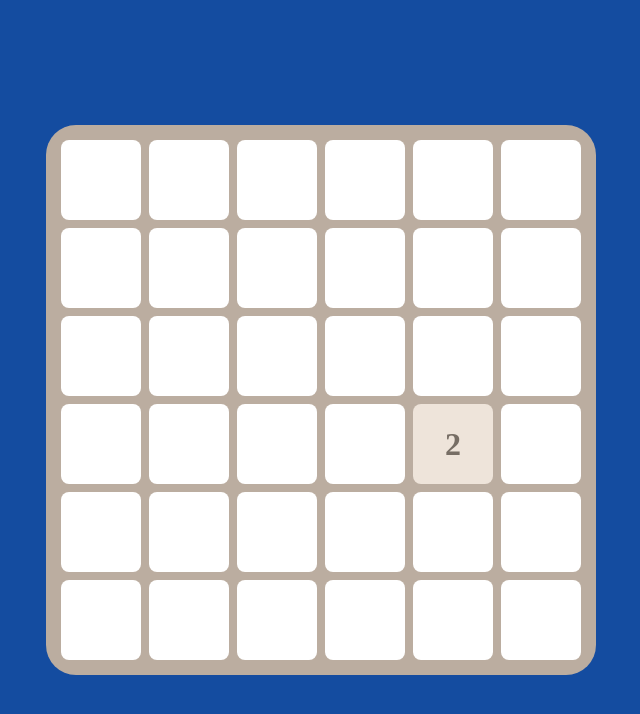
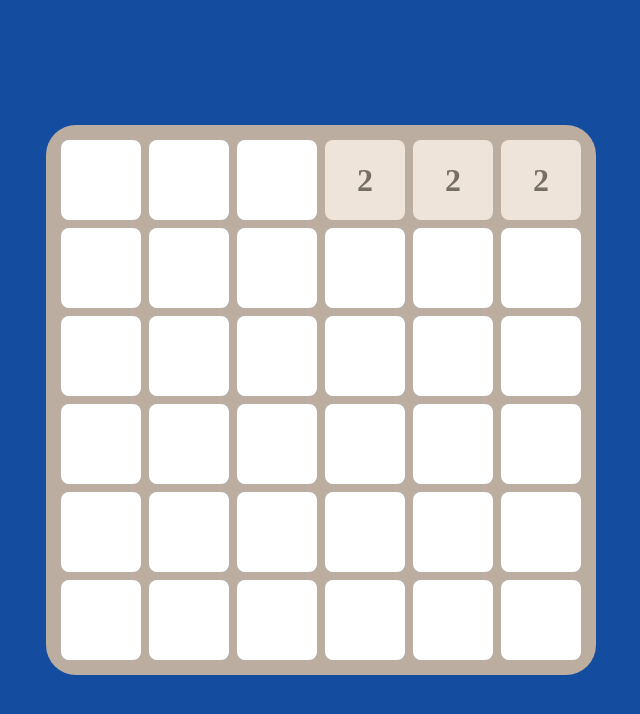
Before and after one commit to Heisenburn/2048-game, a React (Vite) app: page / in a window 1280 px wide. Shown: the top 714 px of the page, without its empty margins (319-959 px from the left). Built offline with nearby package versions, Linux system fonts and the light colour scheme.

Commit message:
refactor

```diff
--- a/src/Components/Game/Game.jsx
+++ b/src/Components/Game/Game.jsx
@@ -12,7 +12,15 @@ import {
 const INITIAL_BOARD = generateInitialBoard();
 
 export const Game = () => {
-  const [board, setBoard] = useState(INITIAL_BOARD);
+  //debug by setting initial board to a specific board
+  const [board, setBoard] = useState([
+    [null, null, null, 2, 2, 2],
+    [null, null, null, null, null, null],
+    [null, null, null, null, null, null],
+    [null, null, null, null, null, null],
+    [null, null, null, null, null, null],
+    [null, null, null, null, null, null],
+  ]);
 
   const handleKeyDown = (event) => {
     let timeoutId;
@@ -25,7 +33,7 @@ export const Game = () => {
       timeoutId = setTimeout(() => {
         const newBoardWithTile = spawnNewTile(newBoard);
         setBoard(newBoardWithTile);
-      }, 300);
+      }, 500);
     };
 
     switch (event.key) {
--- a/src/Components/Game/utilities/utilities.js
+++ b/src/Components/Game/utilities/utilities.js
@@ -240,19 +240,18 @@ export const moveRight = (board) => {
     const shouldSkipEntireRow = !rowHasValues(row);
     if (shouldSkipEntireRow) return;
 
-    // Move from left to right thus starting from first column (0)
+    //TODO: [null, null, 2,2,2] powinny zmergowac sie najbardziej po prawej
+
     for (let columnIndex = 0; columnIndex < GRID_SIZE; columnIndex++) {
       const cellValue = row[columnIndex];
       const shouldSkipLastColumn = columnIndex === GRID_SIZE - 1;
       if (!cellValue || shouldSkipLastColumn) {
         continue;
       }
-      const indexOfColumnWithNotEmptyValue = !rowHasValues(
-        row.slice(columnIndex + 1, row.length)
-      )
-        ? -1
-        : row.findLastIndex((cell) => cell !== null);
-      const allCellsOnRightAreEmpty = indexOfColumnWithNotEmptyValue === -1;
+      const indexOfClosestNotEmptyCellOnRight = row.findIndex(
+        (cell, index) => cell !== null && index > columnIndex
+      );
+      const allCellsOnRightAreEmpty = indexOfClosestNotEmptyCellOnRight === -1;
 
       if (allCellsOnRightAreEmpty) {
         row[GRID_SIZE - 1] = cellValue;
@@ -262,12 +261,13 @@ export const moveRight = (board) => {
       }
 
       const shouldMerge =
-        indexOfColumnWithNotEmptyValue !== -1 &&
-        clonedBoard[rowIndex][indexOfColumnWithNotEmptyValue] === cellValue;
+        indexOfClosestNotEmptyCellOnRight !== -1 &&
+        clonedBoard[rowIndex][indexOfClosestNotEmptyCellOnRight] === cellValue;
 
       if (shouldMerge) {
         // First merge without moving
-        clonedBoard[rowIndex][indexOfColumnWithNotEmptyValue] = cellValue * 2;
+        clonedBoard[rowIndex][indexOfClosestNotEmptyCellOnRight] =
+          cellValue * 2;
         row[columnIndex] = null;
 
         // Then move to the right
@@ -283,13 +283,13 @@ export const moveRight = (board) => {
 
       const shouldSkipMove =
         row.slice(columnIndex + 1).every((cell) => !!cell) &&
-        indexOfColumnWithNotEmptyValue !== -1;
+        indexOfClosestNotEmptyCellOnRight !== -1;
 
       if (shouldSkipMove) {
         return;
       }
 
-      const targetColumnIndex = indexOfColumnWithNotEmptyValue - 1;
+      const targetColumnIndex = indexOfClosestNotEmptyCellOnRight - 1;
       clonedBoard[rowIndex][targetColumnIndex] = cellValue;
       row[columnIndex] = null;
     }
```
